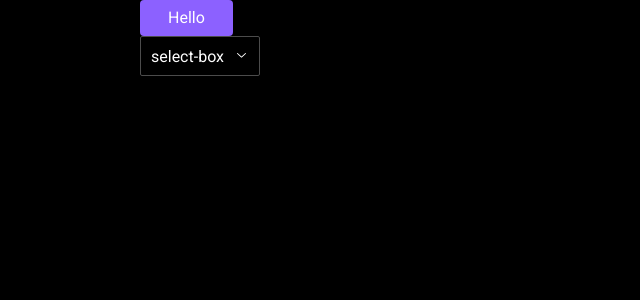
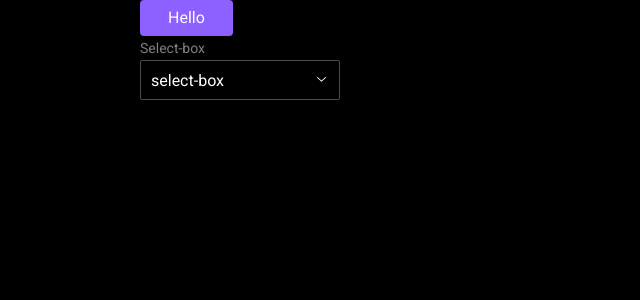
Before and after one commit to NatYarm/flashcards, a React (Vite) app: page / in a window 1280 px wide. Shown: the top 300 px of the page, without its empty margins (0-640 px from the left). Built offline with nearby package versions, Linux system fonts and the light colour scheme.

Commit message:
add Label component. add label to select component.

```diff
--- a/package.json
+++ b/package.json
@@ -15,6 +15,9 @@
   },
   "dependencies": {
     "@fontsource/roboto": "^5.0.13",
+    "@radix-ui/react-icons": "^1.3.0",
+    "@radix-ui/react-label": "^2.0.2",
+    "@radix-ui/react-select": "^2.0.0",
     "clsx": "^2.1.1",
     "react": "^18.2.0",
     "react-dom": "^18.2.0",
--- a/src/App.tsx
+++ b/src/App.tsx
@@ -1,6 +1,9 @@
 import { BrowserRouter, Link } from 'react-router-dom'
 
+import s from './app.module.scss'
+
 import { Button } from './components/ui/button'
+import { Label } from './components/ui/label/label'
 import { Select } from './components/ui/select'
 import { SelectItem } from './components/ui/select/selectItem'
 
@@ -11,8 +14,8 @@ export function App() {
         <Button as={Link} to={'https://google.com'}>
           Hello
         </Button>
-
-        <Select placeholder={'select-box'}>
+        <Label>Select-box</Label>
+        <Select className={s.selectStyle} placeholder={'select-box'}>
           <SelectItem value={'apple'}>Apple</SelectItem>
           <SelectItem value={'banana'}>Banana</SelectItem>
           <SelectItem value={'grapes'}>Grapes</SelectItem>
--- /dev/null
+++ b/src/app.module.scss
@@ -0,0 +1,4 @@
+.selectStyle {
+  width: 200px;
+  height: 40px;
+}
--- /dev/null
+++ b/src/components/ui/label/label.module.scss
@@ -0,0 +1,10 @@
+.label {
+  margin: 0;
+}
+.labelRoot {
+  color: var(--color-dark-100);
+
+  &:disabled {
+    color: var(--color-dark-300);
+  }
+}
--- /dev/null
+++ b/src/components/ui/label/label.tsx
@@ -0,0 +1,17 @@
+import { ComponentPropsWithoutRef } from 'react'
+
+import * as RadixLabel from '@radix-ui/react-label'
+import clsx from 'clsx'
+
+import s from './label.module.scss'
+
+import { Typography } from '../typography'
+
+type Props = ComponentPropsWithoutRef<typeof RadixLabel.Root>
+export const Label = ({ children, className, ...rest }: Props) => (
+  <RadixLabel.Root className={clsx(s.labelRoot, className)} {...rest}>
+    <Typography className={s.label} variant={'body2'}>
+      {children}
+    </Typography>
+  </RadixLabel.Root>
+)
--- a/src/components/ui/select/select.module.scss
+++ b/src/components/ui/select/select.module.scss
@@ -3,7 +3,6 @@
   border: 1px solid var(--color-dark-300);
   border-radius: 2px;
   color: var(--color-light-100);
-  height: 40px;
   display: flex;
   gap: 10px;
   justify-content: space-between;
@@ -44,3 +43,8 @@
     opacity: 0.9;
   }
 }
+
+.selectSize {
+  width: 200px;
+  height: 40px;
+}
--- a/src/components/ui/select/select.tsx
+++ b/src/components/ui/select/select.tsx
@@ -2,17 +2,20 @@ import { ComponentPropsWithoutRef, useState } from 'react'
 
 import { ChevronDownIcon, ChevronUpIcon } from '@radix-ui/react-icons'
 import * as RadixSelect from '@radix-ui/react-select'
+import clsx from 'clsx'
 
 import s from './select.module.scss'
 
-type Props = { placeholder?: string } & ComponentPropsWithoutRef<typeof RadixSelect.Root>
+type Props = { className?: string; placeholder?: string } & ComponentPropsWithoutRef<
+  typeof RadixSelect.Root
+>
 
-export const Select = ({ children, placeholder, ...rest }: Props) => {
+export const Select = ({ children, className, placeholder, ...rest }: Props) => {
   const [open, setOpen] = useState(false)
 
   return (
     <RadixSelect.Root {...rest} onOpenChange={setOpen} open={open}>
-      <RadixSelect.Trigger className={s.selectTrigger}>
+      <RadixSelect.Trigger className={clsx(s.selectTrigger, className)}>
         <RadixSelect.Value placeholder={placeholder} />
         <RadixSelect.Icon>{open ? <ChevronUpIcon /> : <ChevronDownIcon />}</RadixSelect.Icon>
       </RadixSelect.Trigger>
```
Also changed, not shown: 2 other files (tests, documents, lock files or other folders).
